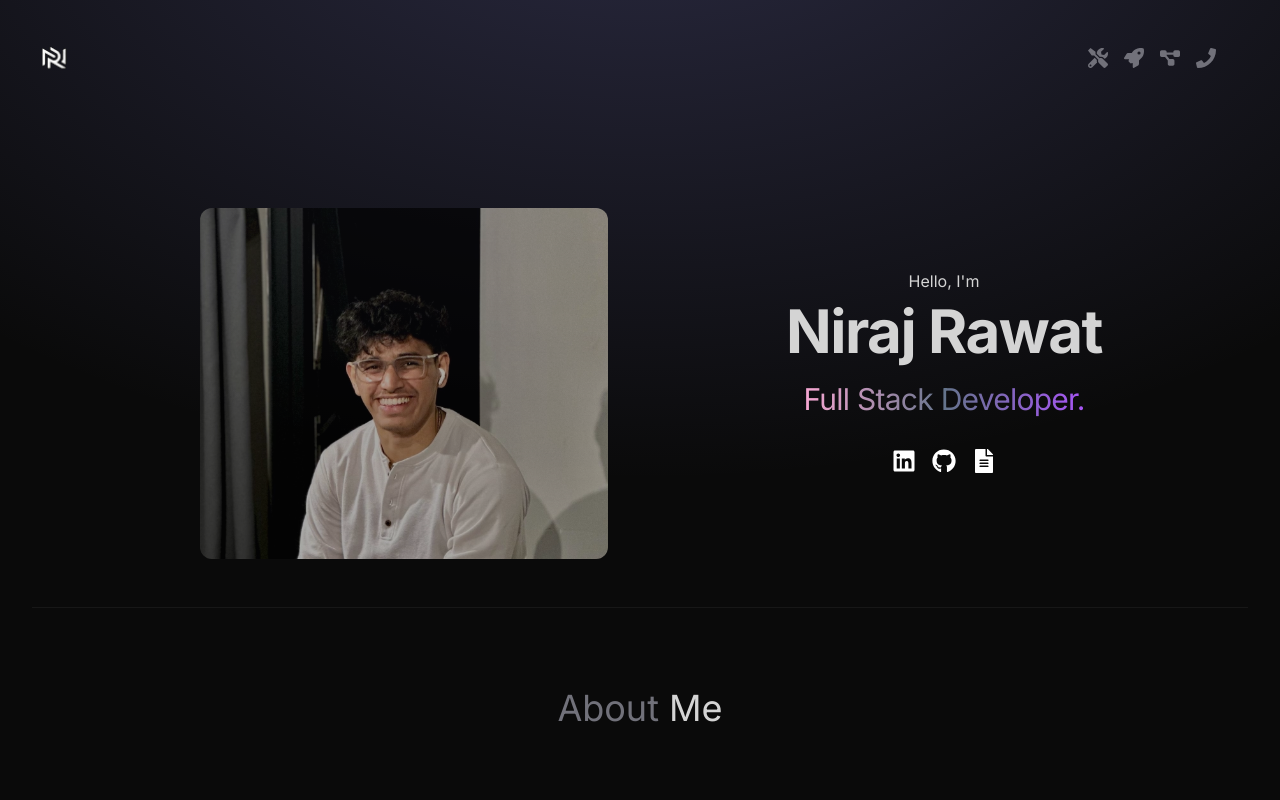
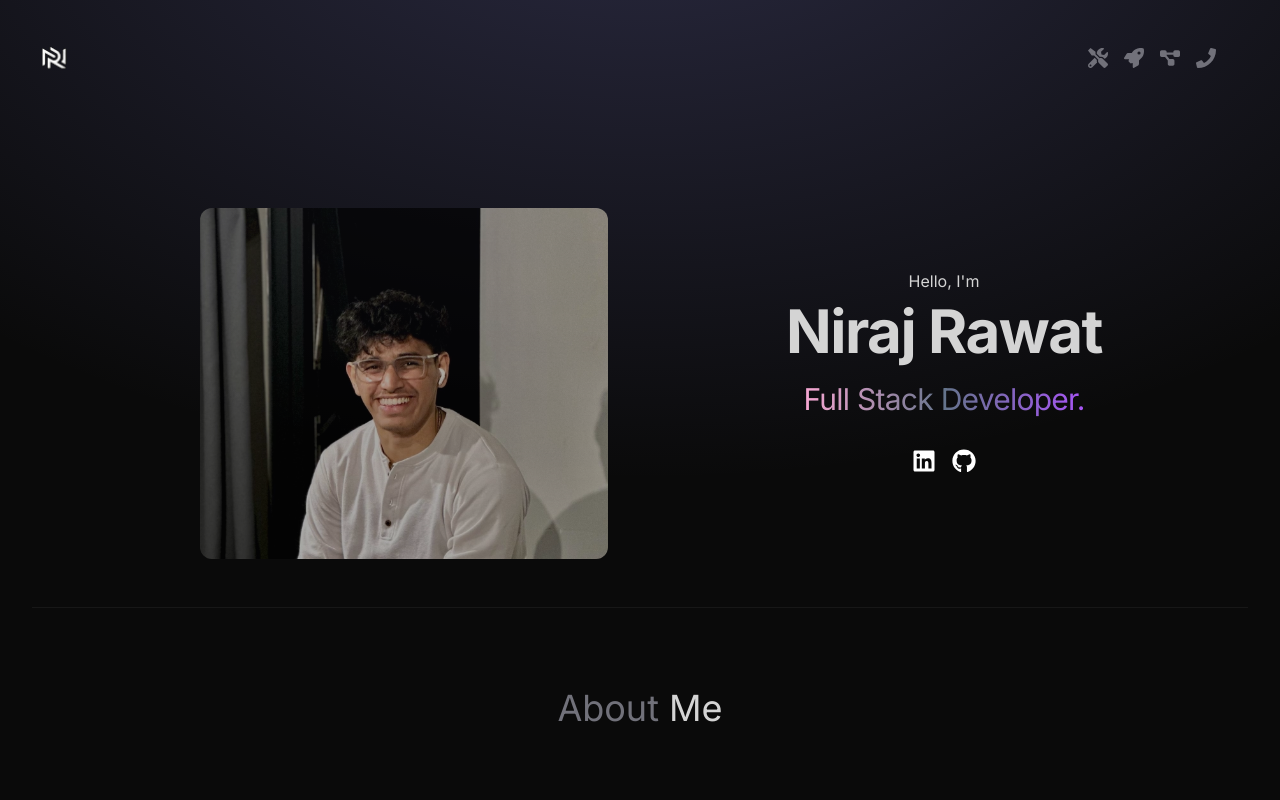
Before and after one commit to rniraj-web/myPortfolio, a React (Vite) app: page / in a window 1280 px wide. Shown: the top 800 px of the page. Built offline with nearby package versions, Linux system fonts and the light colour scheme.

Commit message:
updated Hero section

```diff
--- a/src/components/Hero.jsx
+++ b/src/components/Hero.jsx
@@ -68,12 +68,12 @@ const Hero = () => {
                                     </span>
                                 </a>
 
-                                <a href='/Niraj_Rawat.pdf' target='_blank' rel="noopener noreferrer" download className="relative group text-white">
+                                {/* <a href='/Niraj_Rawat.pdf' target='_blank' rel="noopener noreferrer" download className="relative group text-white">
                                     <FaFileAlt className="text-2xl" />
                                     <span className="absolute left-1/2 -translate-x-1/2 bottom-[-30px] px-2 py-1 text-xs bg-purple-500 text-white rounded opacity-0 group-hover:opacity-70 transition">
                                         Resume
                                     </span>
-                                </a>
+                                </a> */}
                     </motion.div>
                 </div>
             </div>
```
